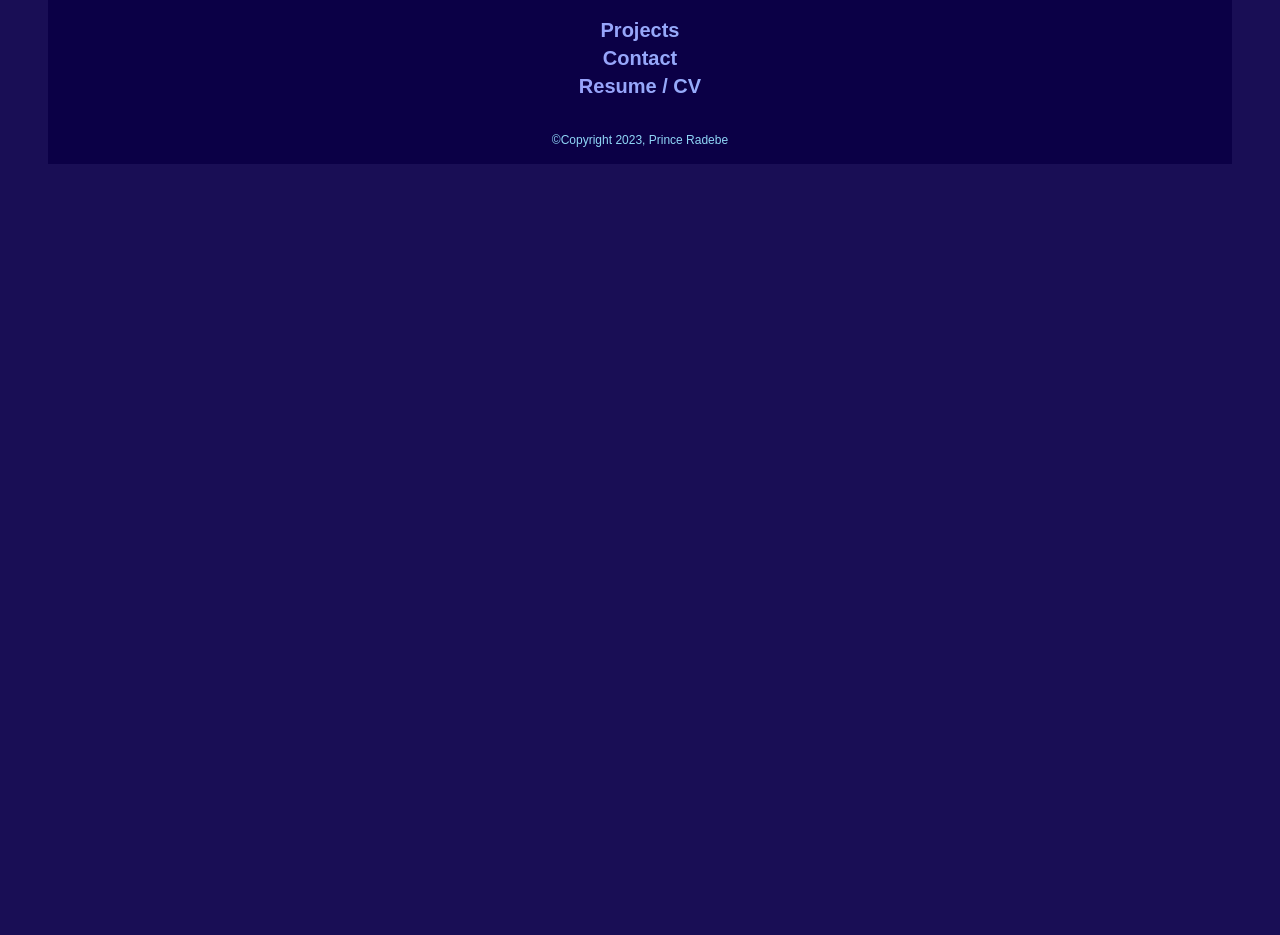
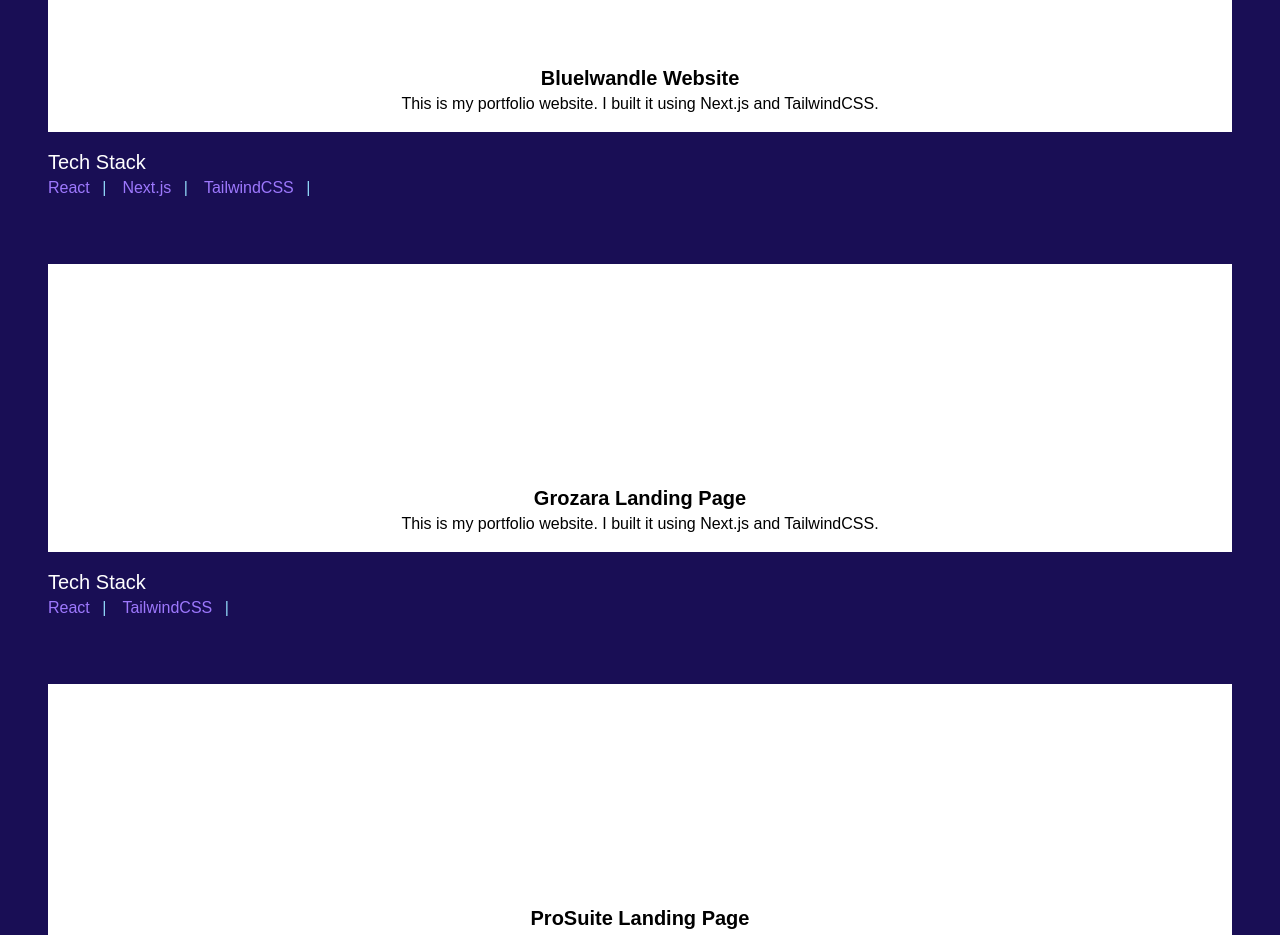
Before and after one commit to princeradebe/portfolio, a React (Vite) app: page / in a window 1280 px wide. Shown: the part 1740-2675 px from the top of the page. Before the commit the page ends 1936 px from the top, so only its background shows below. Built offline with nearby package versions, Linux system fonts and the light colour scheme; a web font is replaced by a local one.

Commit message:
Add Project placeholders

```diff
--- a/src/components/cards/ProjectCard.jsx
+++ b/src/components/cards/ProjectCard.jsx
@@ -9,9 +9,10 @@ const ProjectCard = () => {
                 TechStack.map((item, index) => (
                     <React.Fragment key={index}>
                         <div className='w-[100%] h-72 bg-white flex flex-col justify-end p-4'>
-                            <h2 className='font-semibold'>{item.project}</h2>
+                            <h2 className='text-xl font-semibold'>{item.project}</h2>
+                            <p>{item.description}</p>
                         </div>
-                        <div className='flex flex-col items-start'>
+                        <div className='flex flex-col items-start mb-16'>
                             <h3 className='text-xl mt-4 text-white font-medium'>Tech Stack</h3>
                             <div key={index} className='flex gap-2'>
                                 {
--- a/src/data.js
+++ b/src/data.js
@@ -41,11 +41,44 @@ export const skills = [
 
 export const TechStack = [
     {
-        project: 'Portfolio',
+        project: 'Avaka Website',
+        description: 'This is my portfolio website. I built it using Next.js and TailwindCSS.',
         name: [
             'React',
             'Next.js',
             'TailwindCSS',
         ]
     },
+    {
+        project: 'Bluelwandle Website',
+        description: 'This is my portfolio website. I built it using Next.js and TailwindCSS.',
+        name: [
+            'React',
+            'Next.js',
+            'TailwindCSS',
+        ]
+    },
+    {
+        project: 'Grozara Landing Page',
+        description: 'This is my portfolio website. I built it using Next.js and TailwindCSS.',
+        name: [
+            'React',
+            'TailwindCSS',
+        ]
+    },
+    {
+        project: 'ProSuite Landing Page',
+        description: 'This is my portfolio website. I built it using Next.js and TailwindCSS.',
+        name: [
+            'Figma',
+        ]
+    },
+    {
+        project: 'Portfolio Website',
+        description: 'This is my portfolio website. I built it using Next.js and TailwindCSS.',
+        name: [
+            'React',
+            'TailwindCSS',
+        ]
+    },
 ]
```
